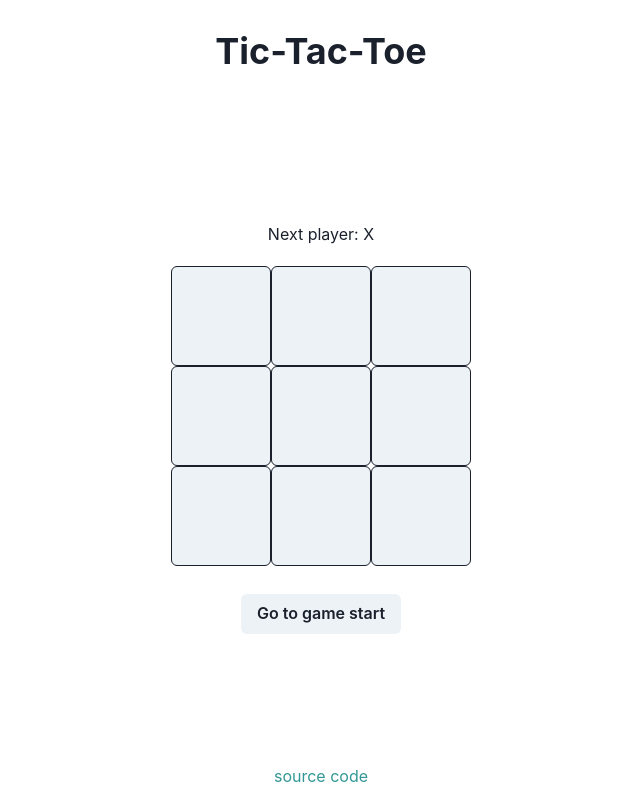
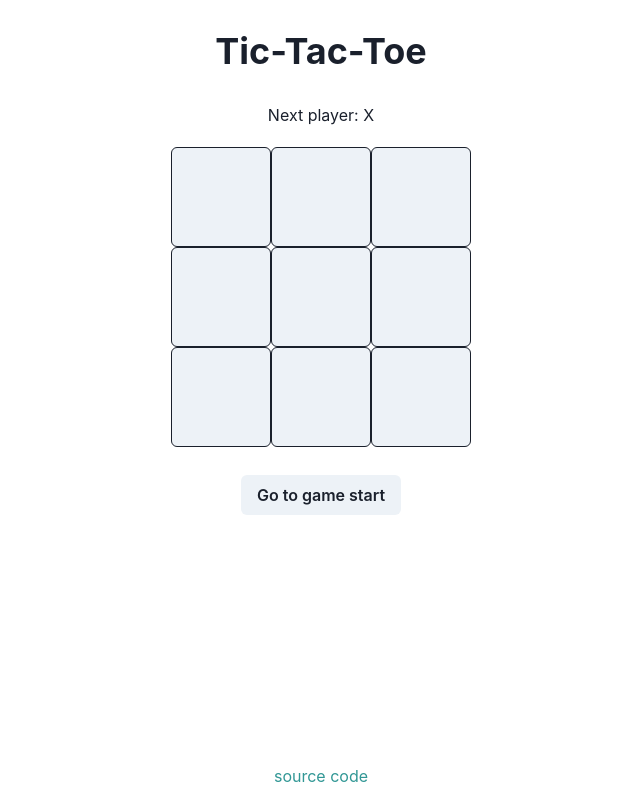
Before and after one commit to elen-oz/hi_tic-tac-toe, a React (Vite) app: page / in a window 1280 px wide. Shown: the whole page, without its empty margins (319-959 px from the left). Built offline with nearby package versions, Linux system fonts and the light colour scheme.

Commit message:
feat: change layout

```diff
--- a/src/App.tsx
+++ b/src/App.tsx
@@ -1,4 +1,4 @@
-import { Flex } from '@chakra-ui/react';
+import { Box, Flex } from '@chakra-ui/react';
 import Game from './components/Game';
 import Footer from './components/Footer';
 import Header from './components/Header';
@@ -6,8 +6,10 @@ import Header from './components/Header';
 function App() {
   return (
     <Flex direction='column' justify='space-between' minHeight='100vh'>
-      <Header />
-      <Game />
+      <Box>
+        <Header />
+        <Game />
+      </Box>
       <Footer />
     </Flex>
   );
```
